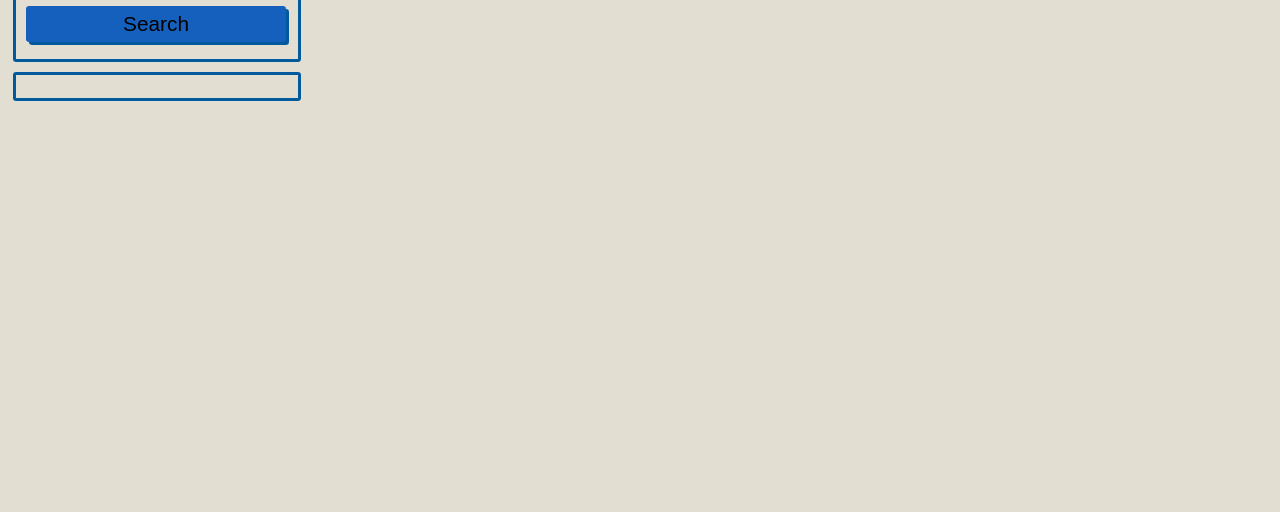
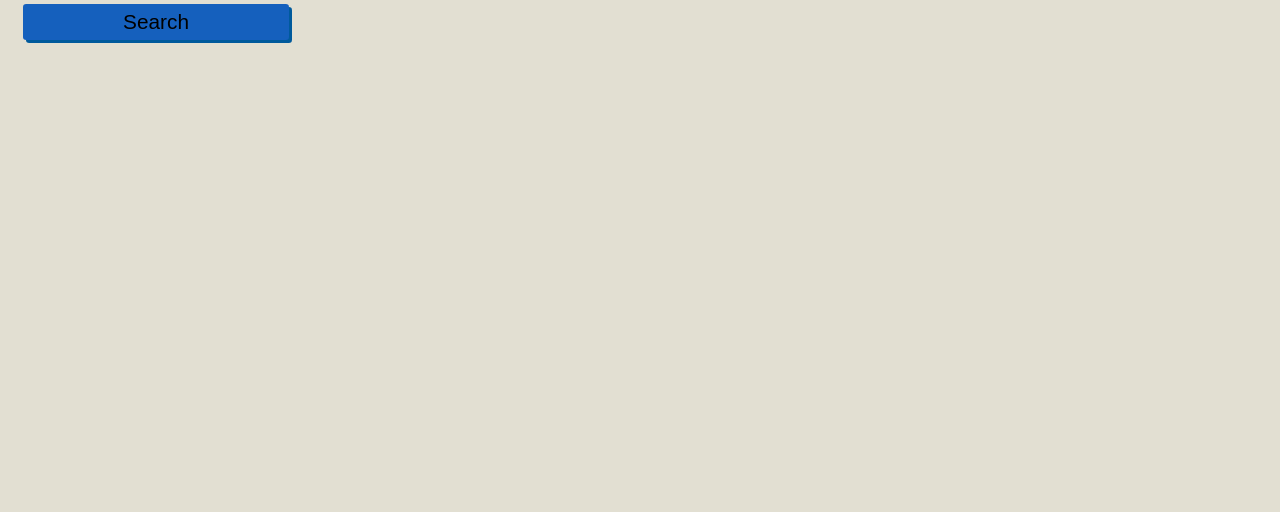
Before and after one commit to VascoMiguens/Weather-Dashboard, a plain HTML site: page index.html in a window 1280 px wide. Shown: the part 288-800 px from the top of the page. Drawn offline with Linux system fonts and the light colour scheme.

Commit message:
- removed card border

```diff
--- a/assets/css/style.css
+++ b/assets/css/style.css
@@ -78,11 +78,6 @@ main {
 }
 
 /* Search Section */
-.card {
-  margin: 0 0 10px 0;
-  border: 3px solid var(--dodge-blue);
-  border-radius: var(--border-radius);
-}
 .card-title {
   padding-left: 4%;
 }
--- a/index.html
+++ b/index.html
@@ -35,7 +35,7 @@
           </div>
         </div>
         <!--Resent Searches-->
-        <div class="card">
+        <div>
           <div id="recent-section" class="card-body"></div>
         </div>
       </aside>
```
